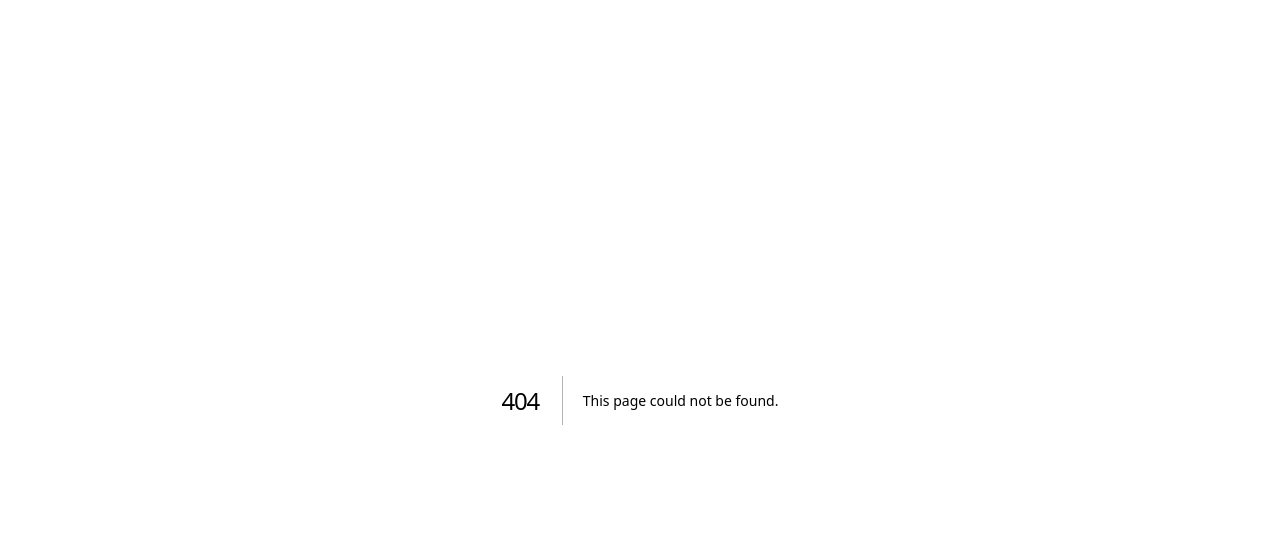
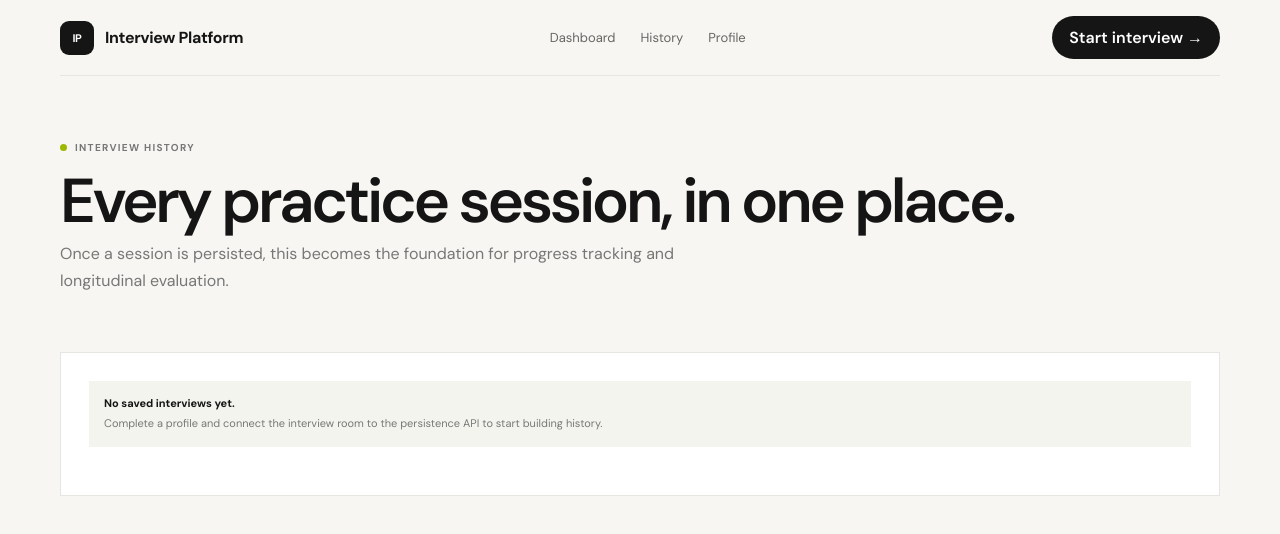
Before and after one commit to HarshKumarPathak/Interview-Platform, a Next.js app in the folder apps/web/: page /history in a window 1280 px wide. Before the commit this address had no page. Shown: the top 534 px of the page. Built offline with nearby package versions, Linux system fonts and the light colour scheme; a web font is replaced by a local one.

Commit message:
feat(web): add persisted interview history page

```diff
--- /dev/null
+++ b/apps/web/app/history/page.tsx
@@ -0,0 +1,25 @@
+"use client";
+
+import Link from "next/link";
+import { useEffect, useState } from "react";
+
+type Interview = { id: string; type: string; difficulty: string; duration_minutes: number; language: string; panel_size: number; status: string; created_at: string };
+
+const labels: Record<string, string> = { placement: "Software Engineering", hr: "HR / Behavioral", upsc: "UPSC / Govt.", college: "College", mba: "MBA", ssb: "SSB" };
+
+export default function HistoryPage() {
+  const [items, setItems] = useState<Interview[]>([]);
+  const [error, setError] = useState("");
+
+  useEffect(() => {
+    const candidateId = localStorage.getItem("candidate-id");
+    if (!candidateId) return;
+    fetch(`/api/interviews?candidateId=${encodeURIComponent(candidateId)}`).then(async (response) => {
+      const payload = await response.json();
+      if (!response.ok) return setError(payload.error ?? "Could not load history");
+      setItems(payload.interviews ?? []);
+    }).catch(() => setError("Could not connect to the backend"));
+  }, []);
+
+  return <main className="product-shell"><nav className="product-nav container"><Link href="/dashboard" className="brand"><span className="brand-mark">IP</span><span>Interview Platform</span></Link><div className="product-nav-links"><Link href="/dashboard">Dashboard</Link><Link href="/history">History</Link><Link href="/profile">Profile</Link></div><Link href="/interview/new" className="button button-primary">Start interview →</Link></nav><section className="dashboard container"><div className="dashboard-header"><div><div className="eyebrow"><span /> Interview history</div><h1>Every practice session, in one place.</h1><p>Once a session is persisted, this becomes the foundation for progress tracking and longitudinal evaluation.</p></div></div><section className="panel recent-panel">{error && <div className="notice">{error}</div>}{items.length === 0 && !error ? <div className="summary-note"><strong>No saved interviews yet.</strong><span>Complete a profile and connect the interview room to the persistence API to start building history.</span></div> : items.map((item) => <div className="history-row" key={item.id}><div><strong>{labels[item.type] ?? item.type}</strong><span>{new Date(item.created_at).toLocaleString()} · {item.duration_minutes} min · {item.language}</span></div><span className="status">{item.status}</span><b>—</b></div>)}</section></section></main>;
+}
```
